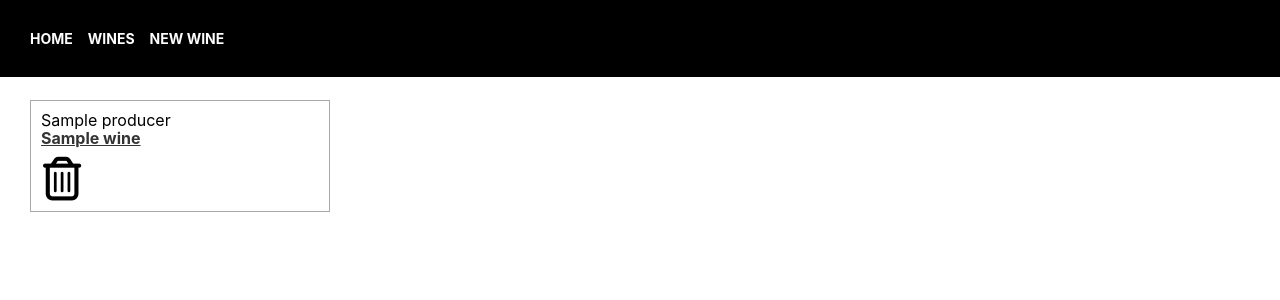
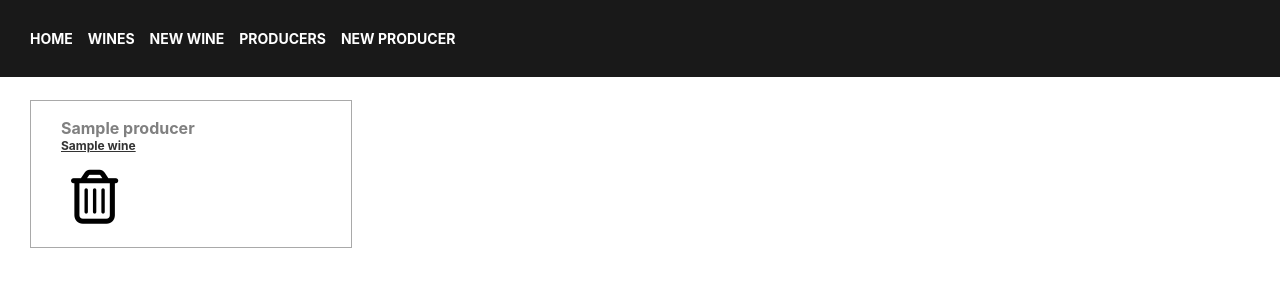
Before and after one commit to AndrewDMackay/wine_shop_full_stack_app_g27, a Flask app: page /wines in a window 1280 px wide. Shown: the top 300 px of the page. Run offline with Flask 2, Linux system fonts and the light colour scheme; a database or web service that is not in the repository returns one stand-in record (values such as "Sample title"); some libraries are stand-ins or nearby versions.

Commit message:
nineteenth commit main

```diff
--- a/controllers/wines_controller.py
+++ b/controllers/wines_controller.py
@@ -38,12 +38,12 @@ def new_wines():
 
 @wines_blueprint.route("/wines", strict_slashes=False, methods=['POST'])
 def create_wine():
-    wine_name = request.form['wine_name']
+    wine_name = request.form['wine-name']
     producer_id = request.form['producer_id']
     producer = producer_repository.select(producer_id)
     stock = request.form['stock']
-    net_price = request.form['net_price']
-    sell_price = request.form['sell_price']
+    net_price = request.form['net-price']
+    sell_price = request.form['sell-price']
     wine = Wine(wine_name, producer, stock, net_price, sell_price)
     wine_repository.save(wine)
     return redirect('/wines')
@@ -73,12 +73,12 @@ def edit_wine(id):
 
 @wines_blueprint.route("/wines/<id>", strict_slashes=False, methods=['POST'])
 def update_wine(id):
-    wine_name = request.form['wine_name']
-    producer_id = request.form['producer_id']
+    wine_name = request.form['wine-name']
+    producer_id = request.form['producer-id']
     producer = producer_repository.select(producer_id)
     stock = request.form['stock']
-    net_price = request.form['net_price']
-    sell_price = request.form['sell_price']
+    net_price = request.form['net-price']
+    sell_price = request.form['sell-price']
     wine = Wine(wine_name, producer, stock, net_price, sell_price)
     wine_repository.update(wine)
     return redirect('/wines')
--- a/static/style.css
+++ b/static/style.css
@@ -2,7 +2,8 @@
 body {
     margin: 0;
     font-family: -apple-system, BlinkMacSystemFont, 'Segoe UI', Roboto, Oxygen, Ubuntu, Cantarell, 'Open Sans', 'Helvetica Neue', sans-serif; font-size: 16px;
-    color: black;
+    color: hsla(0, 0%, 0%, 0.800);
+    font-size: 12;
   }
 
 
@@ -11,55 +12,49 @@ body {
   }
 
 
-  .wine {
-    border: 1px solid darkgrey;
+  .grid-container {
+    display: grid;
+  }
+
+  .grid-wine {
+    border: 1.75px solid darkgrey;
     width: 300px;
     min-height: 68px;
     padding: 10px;
     display: flex;
     line-height: 18px;
     margin-bottom: 10px;
+    align-content: center;
   }
 
 
-  .wine_name {
+  .wine-name {
     font-weight: bold;
-    margin-bottom: 0.5em;
-    margin-right: 0.3em;
+    font-size: 12px;
   }
 
 
-  .producer {
+  .grid-content {
+    font-weight: bold;
     color: grey;
-    font-size: 14px;
     margin-left: 20px;
+    margin-top: 0.5em;
+    margin-bottom: 0.5em;
+    margin-right: 0.5em;
   }
 
 
   .buttons {
     margin-top: 10px;
-    margin-left: 2px;
-    font-size: 1.4em;
+    margin-left: 5px;
+    padding: 5px;
+    font-size: 1.5em;
     color: lightgrey;
   }
 
 
-  /* .buttons i {
-    width: 80px;
-  } */
-
-
-  /* input, select, button {
-    font-size: 80%;
-    width : 100%;
-    padding: 10px;
-    margin: 10px;
-    box-sizing: border-box;
-    color: hsla(0, 0%, 0%, 0.800);
-  } */
-
   input, select {
-    font-size: 80%;
+    font-size: 60%;
     width : 100%;
     padding: 10px;
     margin: 10px;
@@ -70,8 +65,15 @@ body {
 
   .image-button {
     display: contents;
-    font-size: 65%;
     cursor:pointer;
+    font-size: 75%;
+  }
+
+
+  .float-button {
+    display: contents;
+    cursor:pointer;
+    font-size: 75%;
   }
 
 
@@ -87,7 +89,7 @@ body {
     overflow: hidden;
     width: 100%;
     padding: 30px;
-    background-color: black;
+    background-color: hsla(0, 0%, 0%, 0.900);
     color: white;
     font-weight: bold;
   }
--- a/templates/base.html
+++ b/templates/base.html
@@ -16,6 +16,8 @@
         <li><a href="/">HOME</a></li>
         <li><a href="/wines">WINES</a></li>
         <li><a href="/wines/new">NEW WINE</a></li>
+        <li><a href="/producers">PRODUCERS</a></li>
+        <li><a href="/producers/new">NEW PRODUCER</a></li>
       </ul>
     </nav>
   </header>
--- a/templates/wines/edit.html
+++ b/templates/wines/edit.html
@@ -4,11 +4,11 @@
 
 <form action="/wines/{{ wine.id }}" method="post">
     <div>
-        <label for="wine_name">WINE NAME</label>
-        <input type="text" id="wine_name" name="wine_name" value="{{ wine.wine_name }}" required autofocus>
+        <label for="wine-name">WINE NAME</label>
+        <input type="text" id="wine-name" name="wine-name" value="{{ wine.wine_name }}" required autofocus>
     </div>
     <div>
-        <label for="producer">producer</label>
+        <label for="producer">PRODUCER</label>
         <select id="producer" name="producer_id">
         {% for producer in all_producers %}
         <option value="{{ producer.id }}" {% if wine.producer.id == producer.id %} selected="selected" {% endif %}>{{ producer.producer_name }}</option>
--- a/templates/wines/index.html
+++ b/templates/wines/index.html
@@ -3,10 +3,11 @@
 {% block content %}
 
 {% for wine in all_wines %}
-  <div class="wine">
-    <div class="content">
+  <div class="grid-container">
+    <div class="grid-wine">
+      <div class="grid-content">
         {{ wine.producer.producer_name }}
-      <div class="wine_name">
+        <div class="wine-name">
           <a href="/wines/{{ wine.id }}">{{ wine.wine_name }}</a>
         </div>
           <div class="buttons">
@@ -16,6 +17,7 @@
           </div>
       </div>
     </div>
+  </div>
 {% endfor %}
 
 {% endblock %}
```
Also changed, not shown: templates/wines/new.html (+6 -6 lines). Lines whose indentation alone changed are shown as unchanged.
